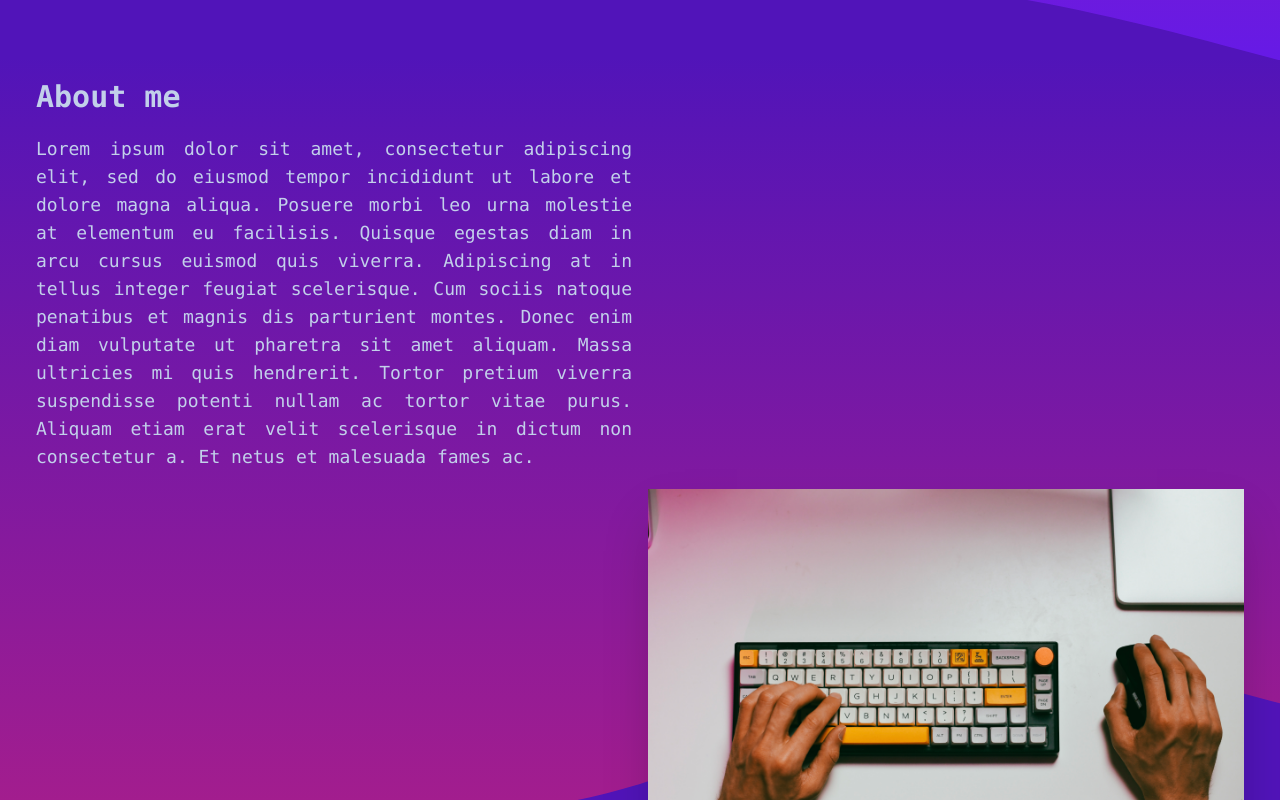
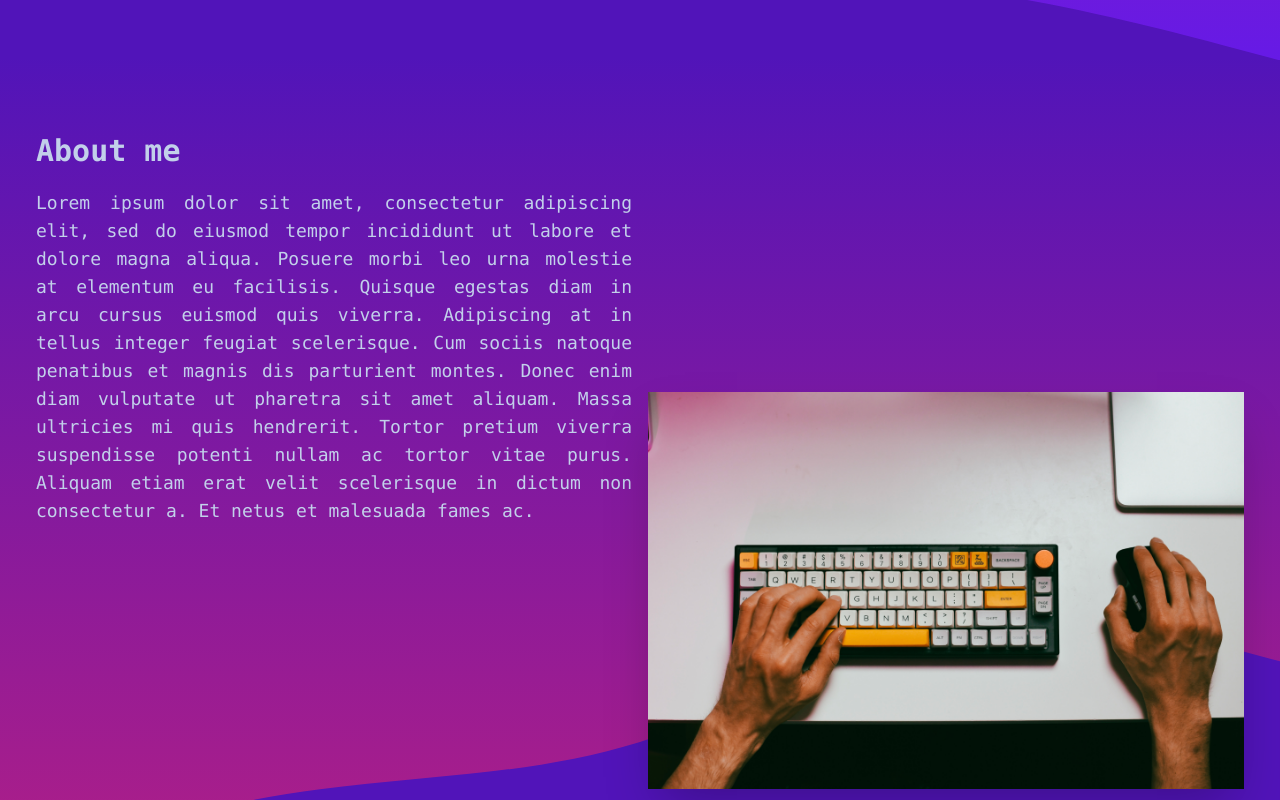
Before and after one commit to cedrata/cedrata.github.io, a SvelteKit app: page / in a window 1280 px wide. Shown: the part 740-1540 px from the top of the page. Built offline with nearby package versions, Linux system fonts and the light colour scheme.

Commit message:
[FIX] about grid layout

```diff
--- a/src/routes/+page.svelte
+++ b/src/routes/+page.svelte
@@ -65,9 +65,9 @@
 		/></svg
 	>
 	<div
-		class="z-10 lg:grid lg:grid-cols-2 lg:grid-rows-2 lg:gap-[1rem] max-md:flex-col lg:place-items-center max-w-[1240px] min-h-screen p-[1rem]"
+		class="z-10 lg:grid lg:grid-cols-2 lg:grid-rows-3 lg:gap-[1rem] max-md:flex-col lg:place-items-center max-w-[1240px] min-h-screen lg:max-h-screen p-[1rem]"
 	>
-		<div class="lg:col-start-1 lg:row-start-1 text-lg">
+		<div class="lg:col-start-1 lg:row-start-1 lg:row-span-2 text-lg">
 			<h3 class="text-3xl font-bold mb-5">About me</h3>
 			<p class="text-lg text-justify">
 				Lorem ipsum dolor sit amet, consectetur adipiscing elit, sed do eiusmod tempor incididunt ut
@@ -79,7 +79,7 @@
 				scelerisque in dictum non consectetur a. Et netus et malesuada fames ac.
 			</p>
 		</div>
-		<div class="lg:col-start-2 lg:row-start-2">
+		<div class="lg:col-start-2 lg:row-start-2 lg:row-span-2">
 			<img src={assets + '/images/keyboard.jpeg'} alt="the tools" class="shadow-2xl"/>
 		</div>
 	</div>
```
